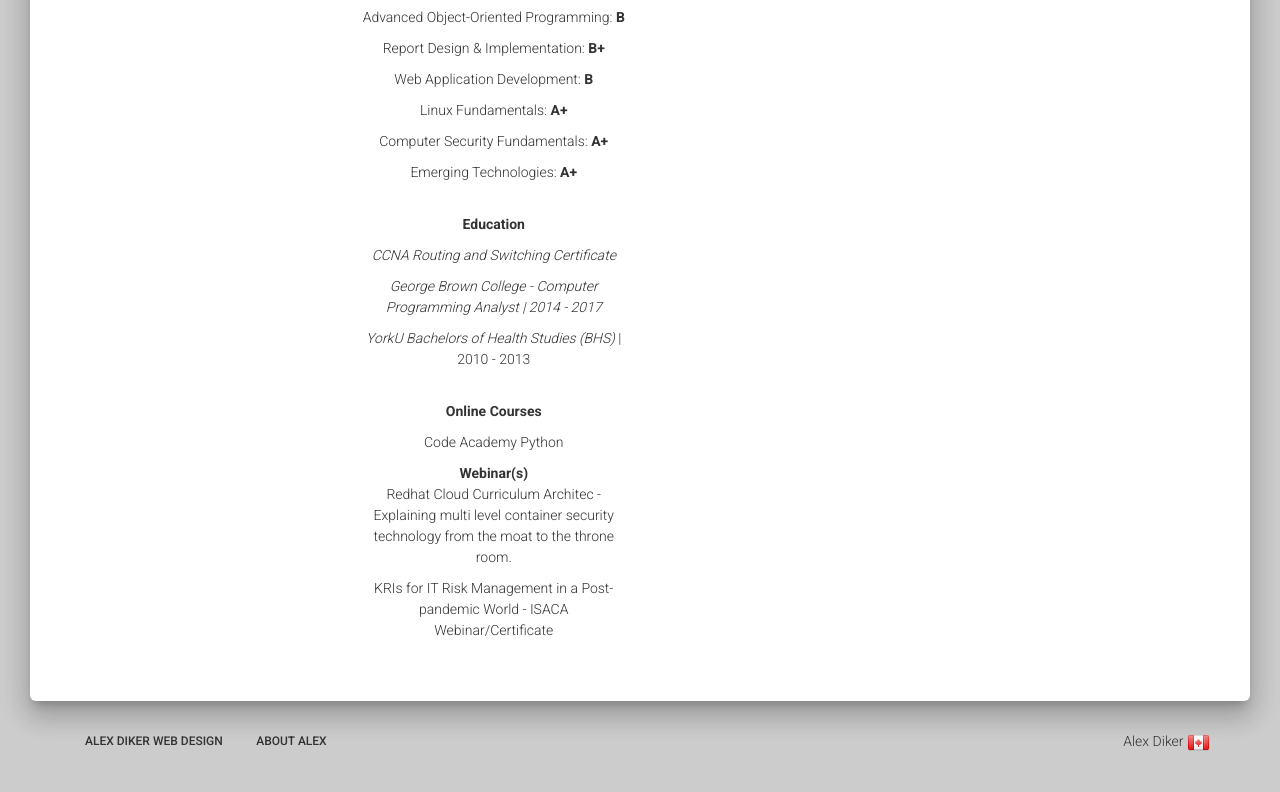
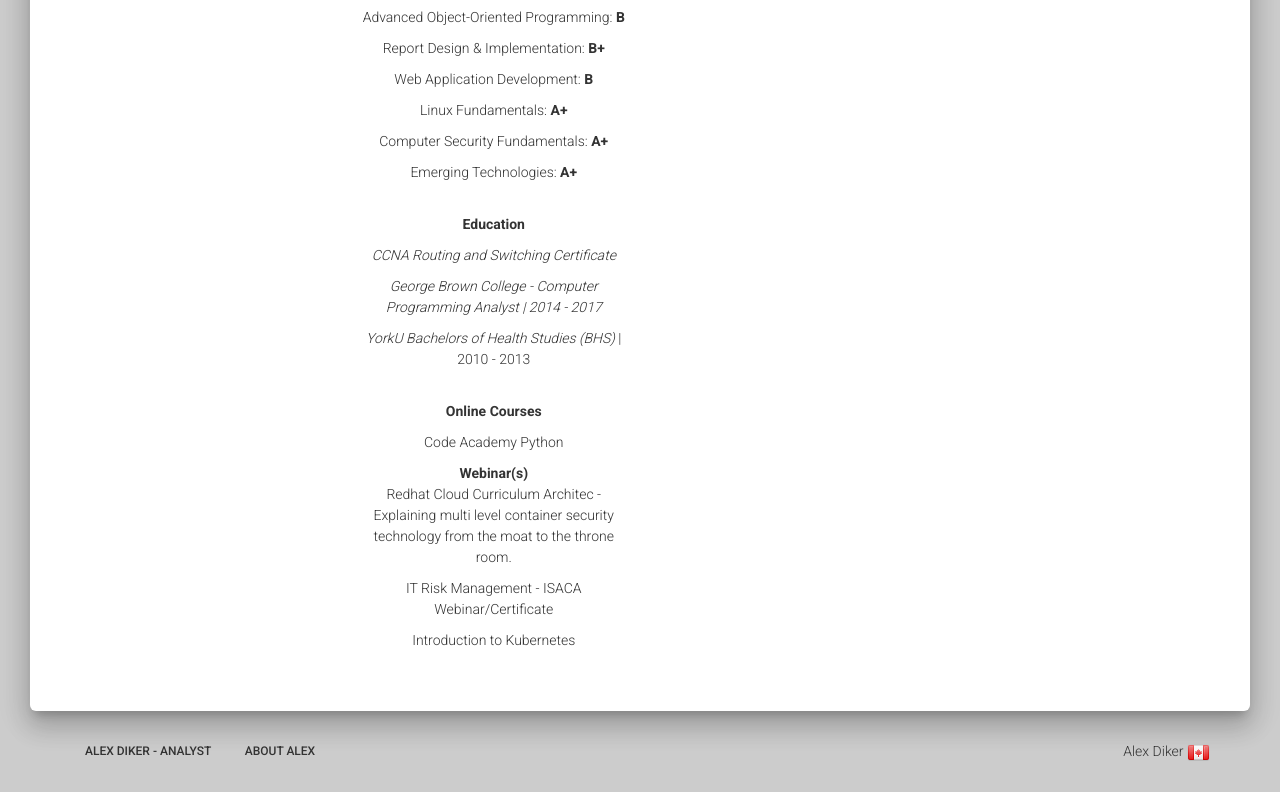
Before and after one commit to alexdcodes/alexdcodes.github.io, a website: page index.html in a window 1280 px wide. Shown: the part 1244-2036 px from the top of the page. Drawn offline with Linux system fonts and the light colour scheme.

Commit message:
Update index.html

```diff
--- a/index.html
+++ b/index.html
@@ -149,7 +149,8 @@
 													<p>Code Academy Python</p>
 													<b>Webinar(s)</b>
 													<p>Redhat Cloud Curriculum Architec - Explaining multi level container security technology from the moat to the throne room.</p>
-												        <p>KRIs for IT Risk Management in a Post-pandemic World - ISACA Webinar/Certificate</p>
+												        <p>IT Risk Management - ISACA Webinar/Certificate</p>
+													<p>Introduction to Kubernetes</p>
 
 												</div>
 												<div class="col-md-6">
@@ -206,7 +207,7 @@
 				<ul>
 					<li>
 						<a href="index.html">
-							Alex Diker Web Design
+							Alex Diker - Analyst
 						</a>
 					</li>
 					<li>
```
